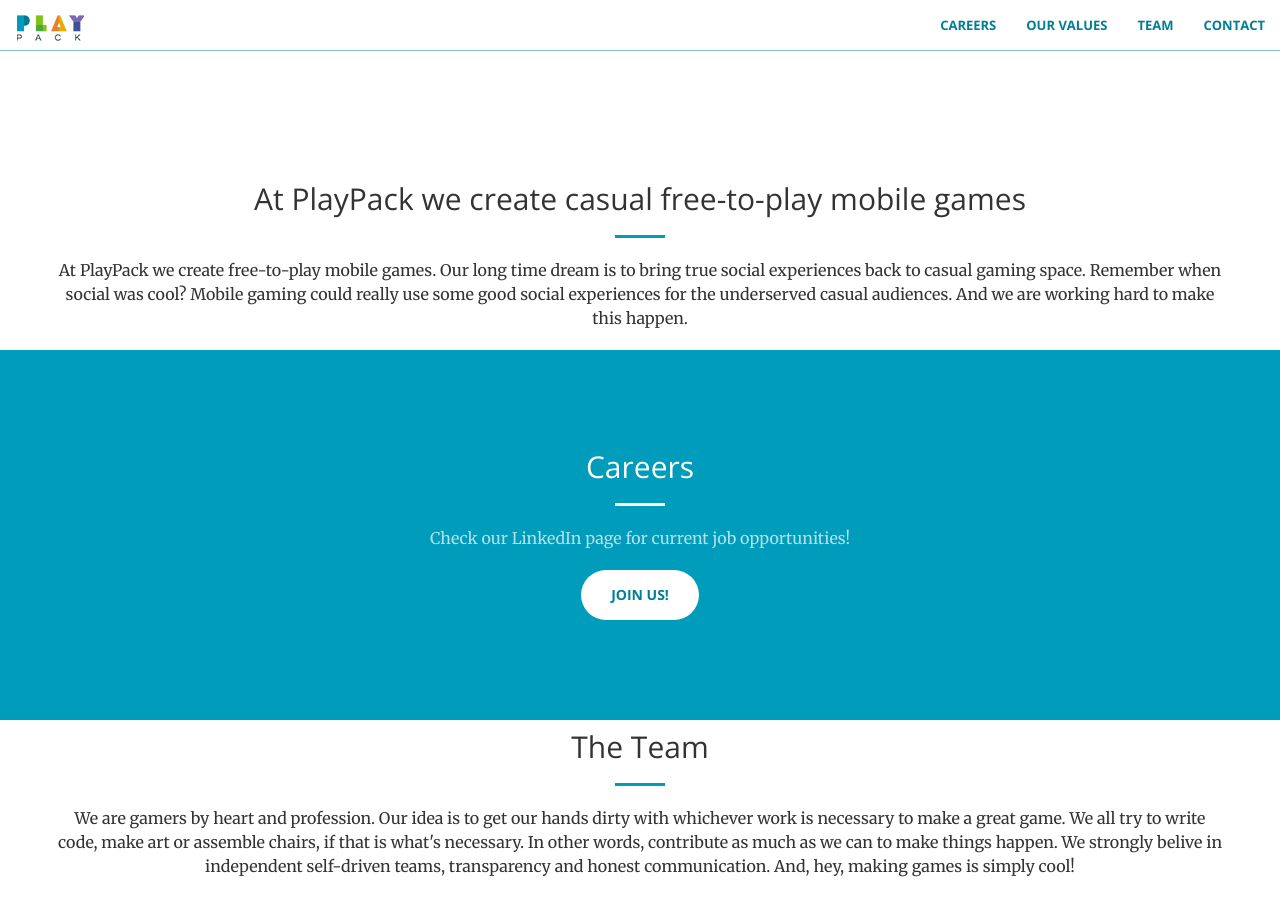
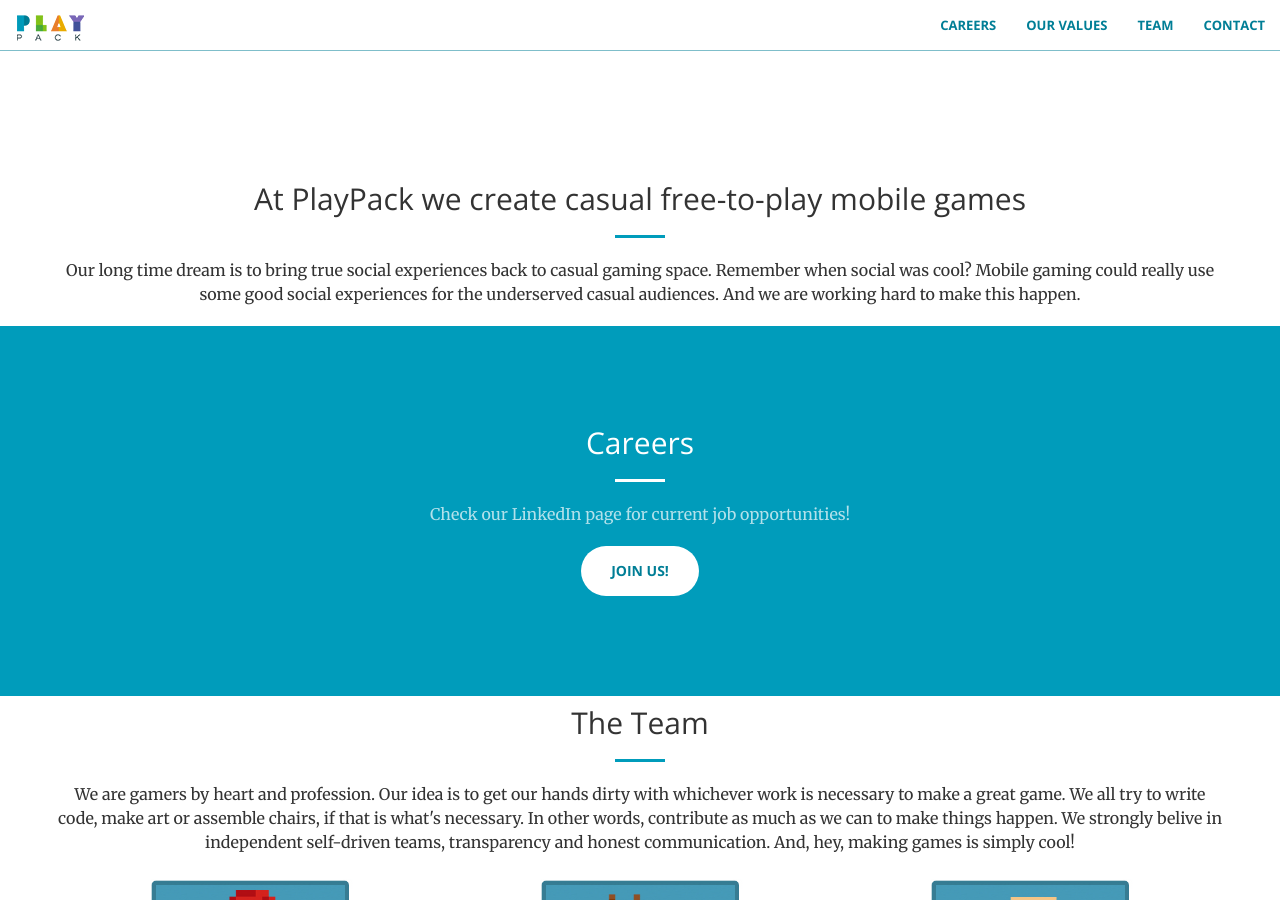
Before and after one commit to TatianaPP/newsite, a Jekyll site: the page built from index.html, in a window 1280 px wide and 900 px high, scrolled down 718 px. Built offline with Jekyll 4.4.1, drawn with Linux system fonts in a browser that asks for light colours.

Commit message:
Update info.html

```diff
--- a/_includes/info.html
+++ b/_includes/info.html
@@ -4,7 +4,7 @@
             <div class="text-center">
                 <h2 class="section-heading">At PlayPack we create casual free-to-play mobile games</h2>
                 <hr class="primary">
-                <p>At PlayPack we create free-to-play mobile games. Our long time dream is to bring true social experiences back to casual gaming space. Remember when social was cool? Mobile gaming could really use some good social experiences for the underserved casual audiences. And we are working hard to make this happen.</p>
+                <p>Our long time dream is to bring true social experiences back to casual gaming space. Remember when social was cool? Mobile gaming could really use some good social experiences for the underserved casual audiences. And we are working hard to make this happen.</p>
             </div>
     </div>
   </div>
```
